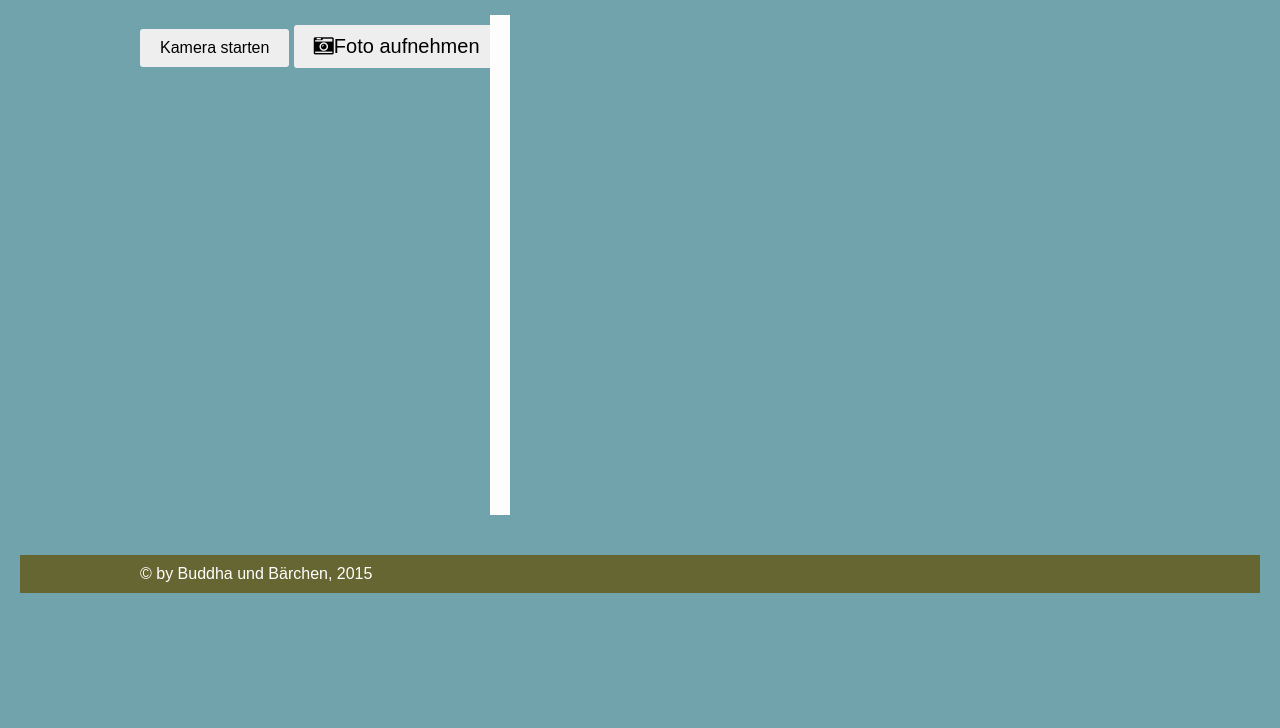
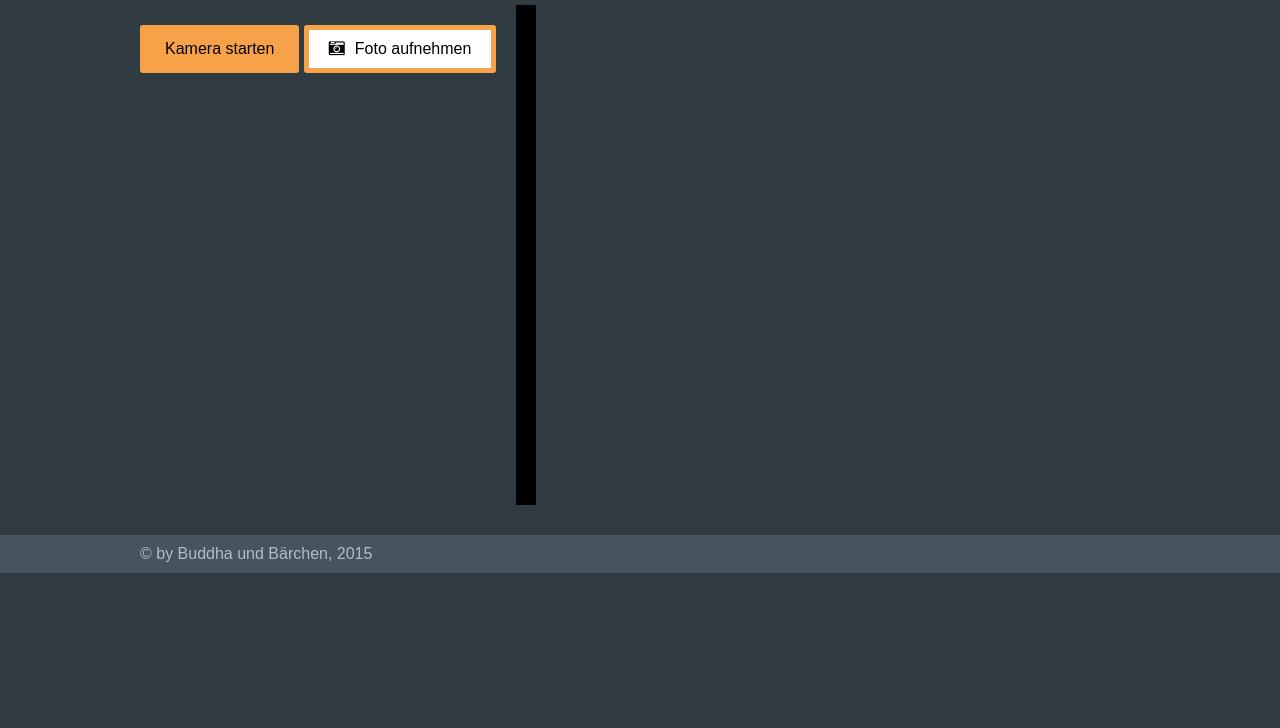
Before and after one commit to SirPepe/MasterClass2, a plain HTML site: page index.html in a window 1280 px wide. Shown: the part 72-800 px from the top of the page. Drawn offline with Linux system fonts and the light colour scheme.

Commit message:
Gestaltung überarbeitet. Sieht jetzt halbwegs präsentabel aus.

```diff
--- a/style/app.css
+++ b/style/app.css
@@ -16,8 +16,8 @@ html {
 	font-size: 16px;
 }
 body {
-	background-color: #71A3AD;
-	padding: 20px;
+	background-color: #313c42;
+	color: #b4bcc7;
 	margin: 0 auto;
 }
 
@@ -57,32 +57,32 @@ body {
 
 video {
 	order: 1; /* zweite Flexumgebung A */
+	border: 10px solid #000;
 }
 
 .btncnt {
 	order: 2; /* zweite Flexumgebung A */
+	margin-top: 20px;
 }
 
 #Gallery {
 	display: flex; /* zweite Flexumgebung B*/
 	flex-direction: column;/* zweite Flexumgebung B */
 	order: 2; /* erste Flexumgebung */
-	background-color: #fdfdfd;
+
+	overflow-y: scroll; /* sonst vergrößert sich der Container dauernd. */
 	height: 500px;
-	overflow-y: scroll; /* sonst vergrößert sich der Container dauernd. */
-	position: relative;
-	z-index: 10;
-	left: -10px;
-	top: -10px;
+
+	background-color: #000;
 	padding: 10px;
+	margin-left: 20px;
 }
 
-.btncnt {
-}
+
 #footer {
 	margin-top: 30px;
-	background-color: #663;
-	color: #fff;
+	background-color: #46545d;
+	color: #b4bcc7;
 	padding: 10px;
 }
 
@@ -90,6 +90,57 @@ video {
 #Gallery div {
 	position: relative;
 	margin-bottom: 12px;
+}
+
+
+/* ============ Buttons */
+button {
+	border: none;
+	background-color: #f7a248;
+	border: 5px solid #f7a248;
+	color: #000;
+	padding: 10px 20px;
+	border-radius: 3px;
+}
+
+button:hover, button:focus {
+	cursor: pointer;
+}
+
+#Start {
+	transition: all 0.3s ease-in;
+}
+
+#Start:hover, #Start:focus {
+	background-color: #a20000;
+	color: #fff;
+}
+#Photo {
+	background-color: #fff;
+}
+
+/* ------- Meine Modifikation der FontAwesome-Regeln ---------- */
+.fab:before {
+	content: "";
+	display: inline-block;
+	margin-right: 10px;
+	transition: all 0.3s ease-in;
+	font-family: FontAwesome;
+	font-style: normal;
+	font-weight: normal;
+	line-height: 1;
+
+	-webkit-font-smoothing: antialiased;
+	-moz-osx-font-smoothing: grayscale;
+}
+.fa-camera-retro:before {
+	content: "\f083";
+}
+
+.fab:hover:before, .fab:focus:before {
+	/* margin-right: 30px; */
+	transform: scale(2);
+	color: #a20000;
 }
 
 #Gallery button {
@@ -100,47 +151,5 @@ video {
 	color: #fff;
 	top: -5px;
 	right: -5px;
+	border: none;
 }
-
-
-/* ============ Button */
-button {
-	border: none;
-	background-color: #edeeed;
-	color: #000;
-	padding: 10px 20px;
-	border-radius: 3px;
-	transition: padding 0.3s ease-in;
-}
-button:hover, button:focus {
-	cursor: pointer;
-	padding-right: 40px;
-}
-#Photo {
-	font-size: 20px;
-}
-
-.fa {
-	display: inline-block;
-	font-family: FontAwesome;
-	font-style: normal;
-	font-weight: normal;
-	line-height: 1;
-	-webkit-font-smoothing: antialiased;
-	-moz-osx-font-smoothing: grayscale;
-}
-/* ------- Meine Modifikation ---------- */
-
-.fab:before {
-	content: "";
-	display: inline-block;
-	font-family: FontAwesome;
-	font-style: normal;
-	font-weight: normal;
-	line-height: 1;
-	-webkit-font-smoothing: antialiased;
-	-moz-osx-font-smoothing: grayscale;
-}
-.fa-camera-retro:before {
-	content: "\f083";
-}
```
